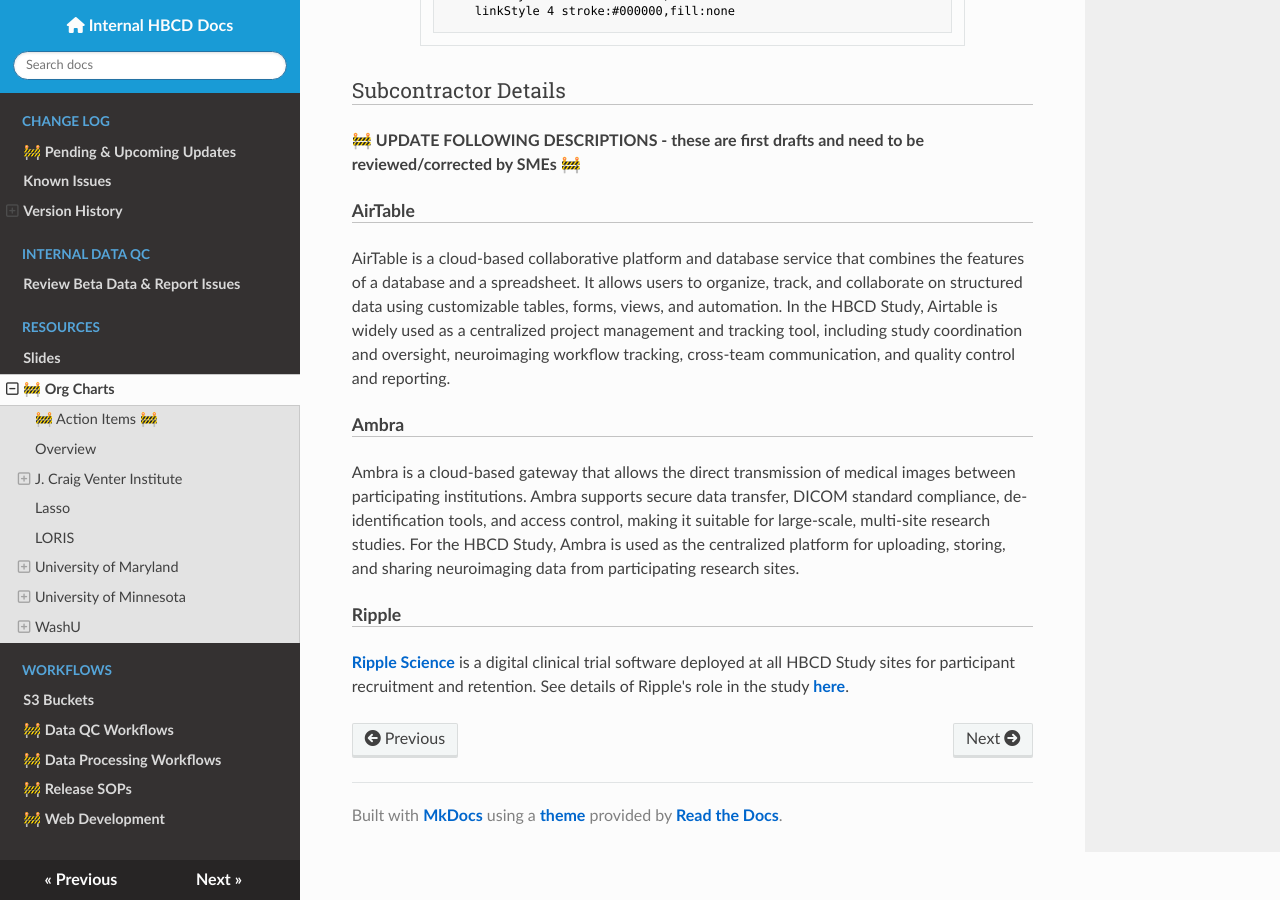
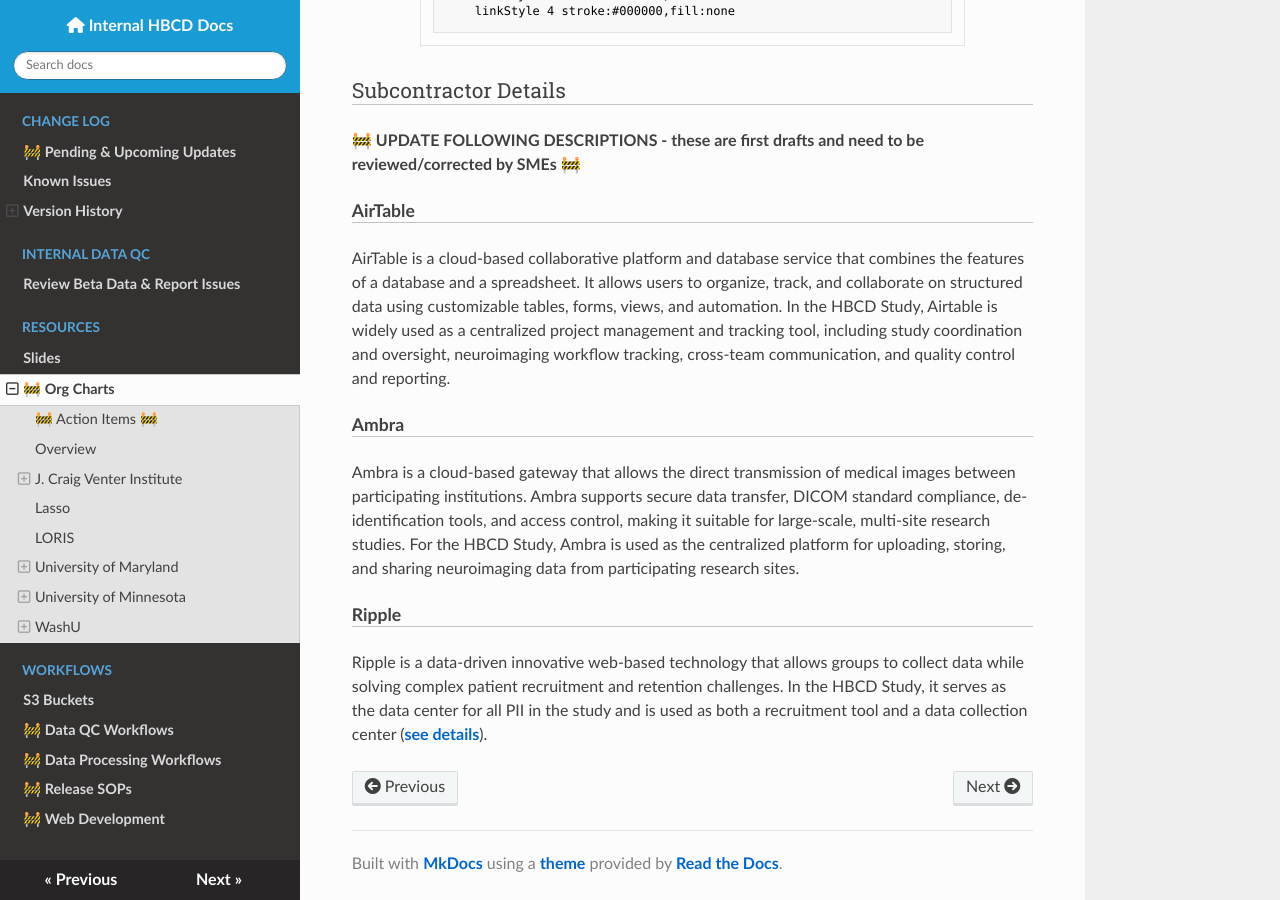
Before and after one commit to DCAN-Labs/hbcd-docs-internal, an MkDocs documentation site: the page built from docs/orgcharts.md, in a window 1280 px wide and 900 px high, scrolled down 8470 px. Built offline with MkDocs 1.6.1, drawn with Linux system fonts in a browser that asks for light colours; nearby versions of some CDN libraries.

Commit message:
update ripple description from Sauren

```diff
--- a/docs/orgcharts.md
+++ b/docs/orgcharts.md
@@ -565,4 +565,4 @@
 
 #### Ripple
 
-[Ripple Science](https://www.ripplescience.com/) is a digital clinical trial software deployed at all HBCD Study sites for participant recruitment and retention. See details of Ripple's role in the study [here](https://www.ripplescience.com/ripple-science-supports-nih-funded-healthy-brain-and-child-development-study/).
+Ripple is a data-driven innovative web-based technology that allows groups to collect data while solving complex patient recruitment and retention challenges. In the HBCD Study, it serves as the data center for all PII in the study and is used as both a recruitment tool and a data collection center ([see details](https://www.ripplescience.com/ripple-science-supports-nih-funded-healthy-brain-and-child-development-study/)).
```
